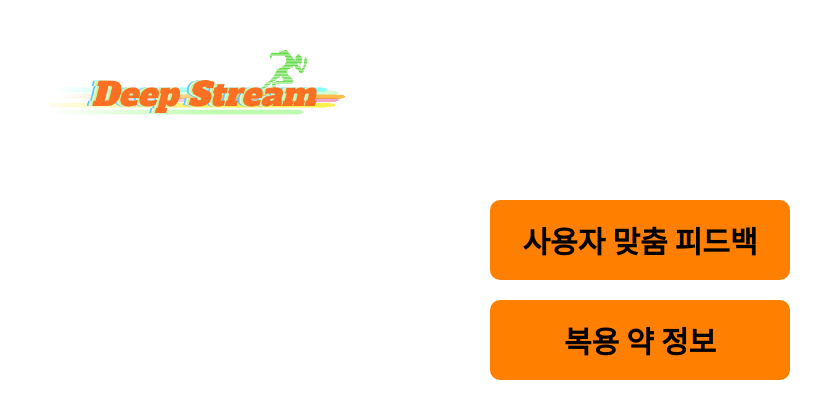
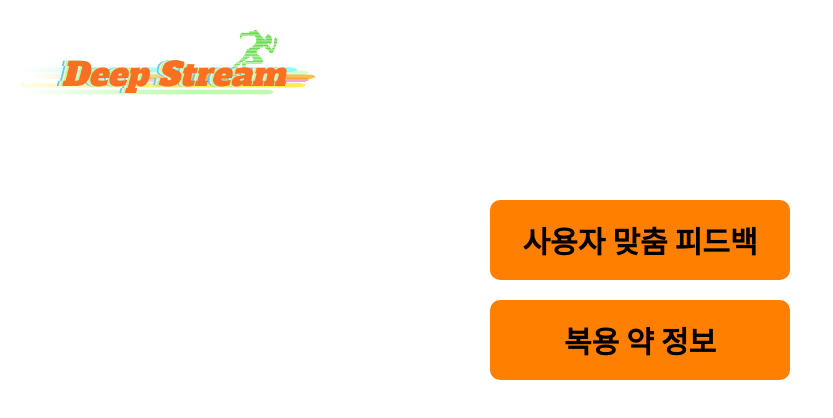
Before and after one commit to hyojeong0407/Customized_lifesytle, a React (Create React App) app in the folder customize/: page / in a window 1280 px wide. Shown: the top 418 px of the page, without its empty margins (0-833 px from the left). Built offline with nearby package versions, Linux system fonts and the light colour scheme.

Commit message:
데이터 확인 및 피드백 디자인 코드 수정

```diff
--- a/customize/src/components/CheckData.css
+++ b/customize/src/components/CheckData.css
@@ -5,9 +5,10 @@
 }
 
 .image {
-    padding-top: 20px;
-    padding-left: 30px;
     position: fixed;
+    top: 20px;
+    left: 20px;
+    z-index: 1000;
 }
 
 .text-wrapper {
--- a/customize/src/components/Checkfig.css
+++ b/customize/src/components/Checkfig.css
@@ -5,9 +5,10 @@
 }
 
 .image {
-    padding-top: 20px;
-    padding-left: 30px;
     position: fixed;
+    top: 20px;
+    left: 20px;
+    z-index: 1000;
 }
 
 .text-wrapper {
```
